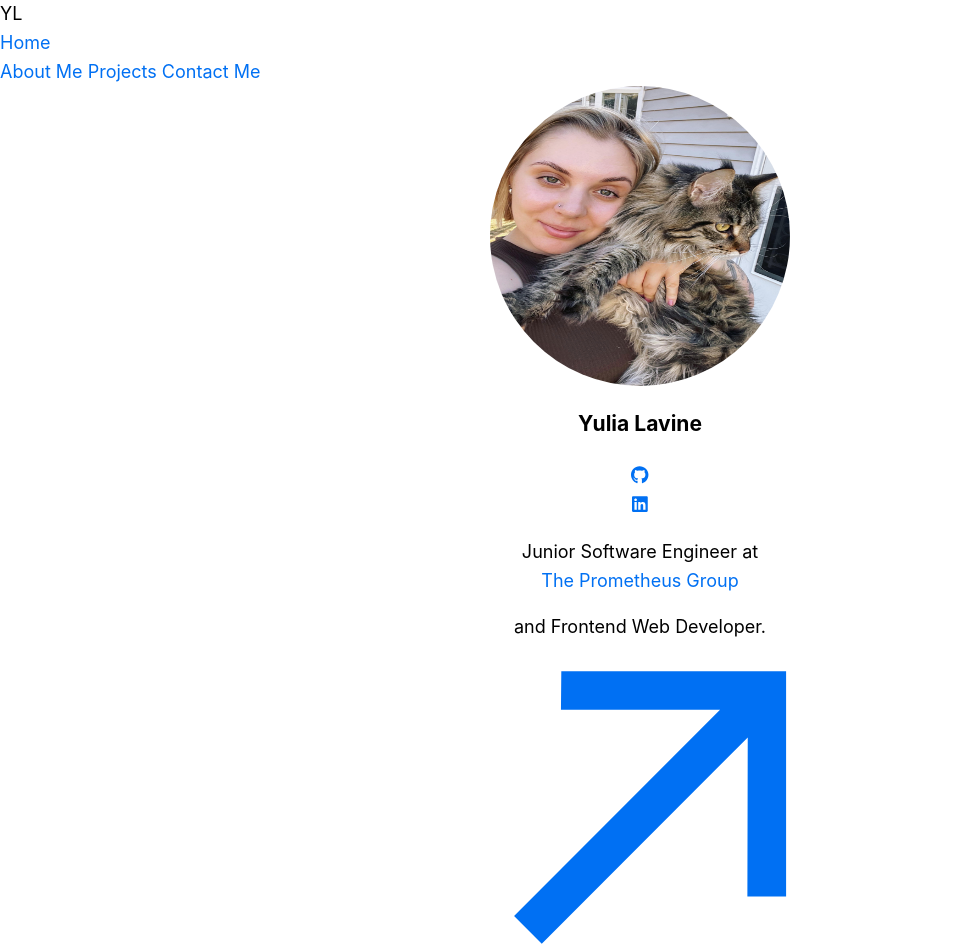
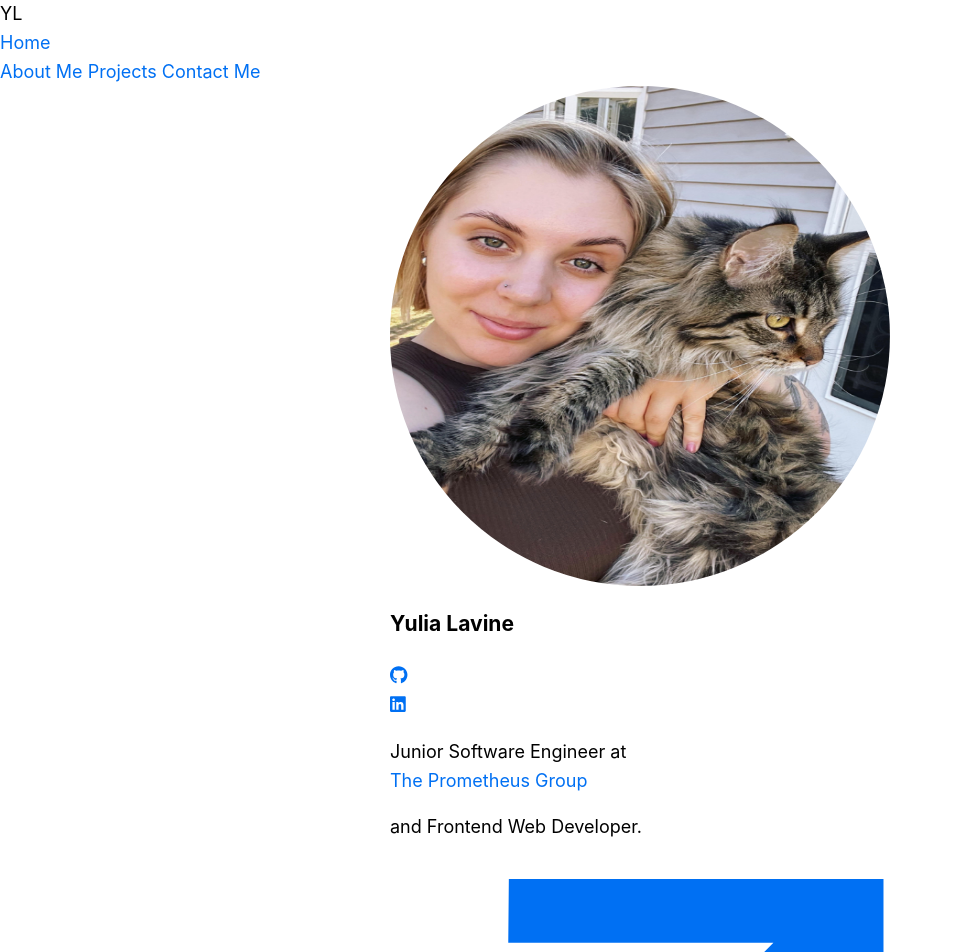
Before and after one commit to ilavine/nextjs-portfolio, a Next.js app: page / in a window 1280 px wide. Shown: the top 952 px of the page, without its empty margins (0-953 px from the left). Built offline with nearby package versions, Linux system fonts and the light colour scheme.

Commit message:
get rid of the dark theme

```diff
--- a/components/footer.js
+++ b/components/footer.js
@@ -1,9 +1,9 @@
 export default function Footer() {
   return (
-    <footer class="bg-white dark:bg-gray-900 md:translate-y-0 shadow-lg">
+    <footer class="bg-white md:translate-y-0 shadow-lg">
       <div class="mx-auto w-full max-w-screen-xl p-4 py-6 lg:py-8">
         <div class="md:flex md:justify-end">
-          <ul class="flex text-gray-600 dark:text-gray-400 font-medium space-x-4">
+          <ul class="flex text-gray-600 font-medium space-x-4">
             <li class="mb-2">
               <a href="/" class="hover:underline">
                 Home
@@ -28,13 +28,13 @@ export default function Footer() {
         </div>
         <hr class="my-6 border-gray-200 sm:mx-auto dark:border-gray-700 lg:my-8" />
 
-          <span class="text-sm text-gray-500 sm:text-center dark:text-gray-400 text-center">
+          <span class="text-sm text-gray-500 sm:text-center text-center">
             2023 Yulia Lavine. MIT License.
           </span>
           <div class="flex mt-4 space-x-6 sm:justify-center sm:mr-0">
             <a
               href="https://www.linkedin.com/in/iuliia-lavine/"
-              class="text-gray-500 hover:text-gray-900 dark:hover:text-white"
+              class="text-gray-500 hover:text-gray-900"
             >
               <svg
                 xmlns="http://www.w3.org/2000/svg"
@@ -48,7 +48,7 @@ export default function Footer() {
             </a>
             <a
               href="https://github.com/ilavine"
-              class="text-gray-500 hover:text-gray-900 dark:hover:text-white"
+              class="text-gray-500 hover:text-gray-900"
             >
               <svg
                 xmlns="http://www.w3.org/2000/svg"
--- a/components/sidebar.js
+++ b/components/sidebar.js
@@ -40,7 +40,7 @@ export default function Navbar() {
                     key={path}
                     href={path}
                     className={clsx(
-                      'transition-all hover:text-neutral-800 dark:hover:text-neutral-200 flex align-middle',
+                      'transition-all hover:text-neutral-800 flex align-middle',
                       {
                         'text-neutral-500': !isActive,
                         'font-bold': isActive,
@@ -54,7 +54,7 @@ export default function Navbar() {
                       {name}
                       {path === pathname ? (
                         <motion.div
-                          className="absolute inset-0 bg-neutral-100 dark:bg-neutral-800 rounded-md z-[-1]"
+                          className="absolute inset-0 bg-neutral-100 rounded-md z-[-1]"
                           layoutId="sidebar"
                           transition={{
                             type: 'spring',
--- a/pages/index.js
+++ b/pages/index.js
@@ -61,20 +61,20 @@ export default function Home() {
         <div className="fn_cs_about_modern">
           <div className="container mx-auto">
             <div className="flex flex-col sm:flex-row">
-              <div className="w-full sm:w-1/2 flex justify-center m-4">
+              <div className="w-full sm:w-1/2 mb-4">
                 <div className="drop-in relative">
                   <Image
                     src="/profile.jpeg"
-                    width={300} // Adjust the width value as per your requirement
-                    height={300} // Adjust the height value as per your requirement
+                    width={500} // Adjust the width value as per your requirement
+                    height={500} // Adjust the height value as per your requirement
                     alt="Picture of the author"
                     className={`rounded-full ${utilStyles.roundedImage} mx-auto`}
                   />
                 </div>
               </div>
-              <div className="w-full sm:w-1/2 pl-12">
-                <div className="main_title text-center sm:text-left">
-                  <h3 className="text-4xl font-bold text-center mb-6">
+              <div className="w-full">
+                <div className="main_title text-center">
+                  <h3 className="text-4xl font-bold text-center">
                     Yulia Lavine
                   </h3>
                   <div className="flex justify-center items-center">
--- a/styles/utils.module.css
+++ b/styles/utils.module.css
@@ -60,21 +60,8 @@
   transform: scale(1.5);
 }
 
-.drop-in {
-  opacity: 0;
-  transform: translateY(-20px);
-  transition: opacity 0.5s ease-in-out, transform 0.5s ease-in-out;
-}
-
-.drop-in--loaded {
-  opacity: 1;
-  transform: translateY(0);
-}
-
 .center {
   display: flex;
-  align-items: center;
   justify-content: center;
-  text-align: center;
   width: 100%;
 }
```
